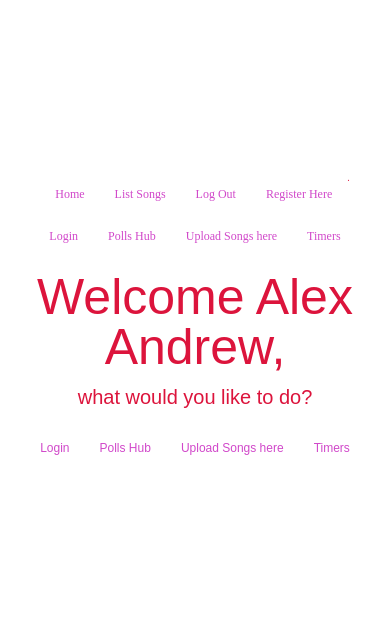
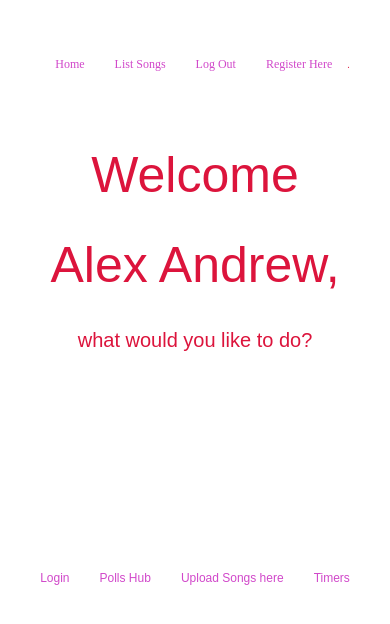
Before and after one commit to Pytormal/PYT-Studio, a React (Create React App) app: page / in a window 390 px wide. Shown: the part 112-736 px from the top of the page. Built offline with nearby package versions, Linux system fonts and the light colour scheme.

Commit message:
made responsive design fell smooth

```diff
--- a/src/components/Home.js
+++ b/src/components/Home.js
@@ -14,12 +14,11 @@ state = {
   render() {
     // let user = JSON.parse(sessionStorage.getItem('userName'))
     return (
-
       <div className="title-wrapper" id="title_container">
         <div className="title-card">
-          <section className='welcome-title'>
-            <h1 className="title">{`Welcome ${this.state.user.user_name},`}</h1>
-
+          <section className="welcome-title">
+            <h1 className="title">Welcome</h1>{" "}
+            <span id="WelcomeUser">{`${this.state.user.user_name},`}</span>
             <p className="home-p">what would you like to do?</p>
           </section>
 
@@ -29,7 +28,6 @@ state = {
             <Link to="/upload-song">Upload Songs here</Link>
             <Link to="/timers">Timers</Link>
           </div>
-
         </div>
       </div>
     );
--- a/src/components/ListSongs.js
+++ b/src/components/ListSongs.js
@@ -57,13 +57,14 @@ class Credits extends React.Component {
   render() {
     return (
       <>
-        <Link to="/upload-song">Upload Songs here</Link>
+        <Link id="upload-song" to="/upload-song">Upload Songs here</Link>
         <div
           className="song-marquee-wrapper song-wrapper"
           id="song_credits_container"
         >
           <div className="song-credits fade">
-
+            <p>A list of songs that is used in my stream:<div>check out NCS's site at for great music:<a href="https://ncs.io" className="ncs-link">https://ncs.io</a></div>
+          </p>
                 <h1 className="title">
                   <p>Music provided by NoCopyrightSounds</p>
                 </h1>
--- a/src/components/forms/LoginForm.js
+++ b/src/components/forms/LoginForm.js
@@ -50,7 +50,8 @@ class LoginForm extends React.Component {
           </label>
 
           <label htmlFor="password">
-            <h4>password</h4>
+            <h4>Password</h4>
+            <div>
               <input
                 id="password"
                 type="password"
@@ -59,6 +60,7 @@ class LoginForm extends React.Component {
                 value={this.state.credentials.password}
                 onChange={this.handleChange}
               />
+            </div>
           </label>
 
           <button>Login</button>
--- a/src/components/styles/App.css
+++ b/src/components/styles/App.css
@@ -1,7 +1,7 @@
 html {
   display: flex;
   background-color: transparent;
-  min-height: 100vh;
+  height: 100vh;
   align-items: center;
   justify-content: center;
   font-size: 10px;
@@ -16,7 +16,6 @@ html {
 .App {
   font-family: sans-serif;
   text-align: center;
-
 }
 
 body {
@@ -25,9 +24,10 @@ body {
   width: 100%;
 }
 
-.links {
+.all-links {
   display: flex;
   justify-content: center;
+   margin-bottom: 8rem;
 }
 
 a {
@@ -41,9 +41,6 @@ a:hover {
   color: goldenrod;
 }
 
-.title {
-  font-size: 5rem;
-}
 
 p {
   display: block;
--- a/src/components/styles/dualscreen.css
+++ b/src/components/styles/dualscreen.css
@@ -5,7 +5,7 @@
     display: flex;
   }
 
-  .links {
+  .all-links {
     /* grow: no, shrink: no, basis: fold-left */
     flex: 0 0 env(fold-left);
 
@@ -14,18 +14,27 @@
     /* this will prevent content from being rendered behind the device mask */
     margin-inline-end: env(fold-width);
     /* overflow: hidden; */
-    height: 5rem;
   }
-
-
 
   .all-links {
     display: flex;
     flex-direction: column;
+    align-items: center;
+    justify-content: center;
+    display: block;
+  }
+  .left-links2 {
     display: block;
   }
 
-.home-links {
+
+  .links > a {
+    font-size: 4rem;
+       display: flex;
+    flex-direction: column;
+  }
+
+  .home-links {
     display: none;
   }
   .App {
@@ -36,8 +45,15 @@
     height: 100%;
     overflow-y: scroll;
   }
-  .title {
-    font-size: 4rem;
+  .welcome-title {
+    display:flex;
+    flex-direction: column;
+
+    font-size: 3rem;
+  }
+
+  .song-wrapper {
+    padding: 5vh;
   }
   .message-box {
     display: none;
@@ -64,7 +80,7 @@
     height: 100vh;
     overflow-y: scroll;
   }
-  .left-links2{
+  .left-links2 {
     display: none;
   }
   #timer {
--- a/src/components/styles/formStyle.css
+++ b/src/components/styles/formStyle.css
@@ -15,7 +15,7 @@ label {
   flex-direction: column;
   align-items: flex-start;
   margin: 10px 0;
-  font-size: 2.1rem;
+  font-size: 3rem;
 }
 
 input,
--- a/src/components/styles/home.css
+++ b/src/components/styles/home.css
@@ -1,10 +1,20 @@
+.welcome-title{ height:50vh;}
+
 .title {
-  padding: 1rem;
-  margin: 0.5rem;
+  font-size: 5rem;
+   display: flex;
+  justify-content: center;
+  align-items: center;
 }
 
-h4 {
-  font-size: 2.2rem;
+#WelcomeUser{
+  font-size:5rem;
+padding:4rem;
+ display: flex;
+  justify-content: center;
+  align-items: center;
+
+
 }
 
 .home-p {
@@ -13,3 +23,7 @@ h4 {
   align-items: center;
   margin-bottom: 2rem;
 }
+
+.left-links2{
+display: none;
+}
```
Lines whose indentation alone changed are shown as unchanged.
